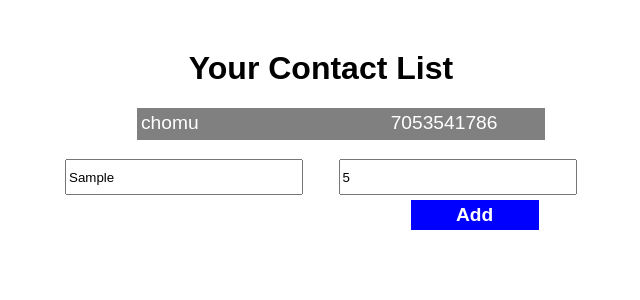
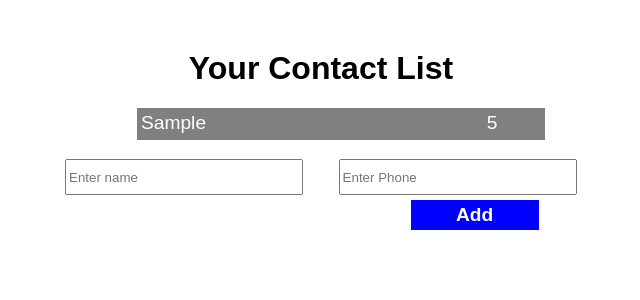
Before and after one commit to A-kashBhatt/contact-list-react, a React (Create React App) app: page / in a window 1280 px wide. Both pictures are taken after typing "Sample", "5" into the empty fields and a click on the button "Add". Shown: the top 300 px of the page, without its empty margins (319-959 px from the left). Built offline with nearby package versions, Linux system fonts and the light colour scheme; the HTML template or start-up script is replaced by a standard one.

Commit message:
Added contact adding functionality using hooks

```diff
--- a/src/App.js
+++ b/src/App.js
@@ -1,4 +1,4 @@
-import { useState } from 'react';
+import { useEffect, useState } from 'react';
 import './App.css';
 
 function App() {
@@ -6,18 +6,23 @@ function App() {
   const [name, setName] = useState('');
   const [contact, setContact] = useState('');
   const [contactList, setContactList] = useState([]);
+
+
   const handleSubmit = (e) => {
     e.preventDefault();
     // console.log(name);
     // console.log(contact);
+    // console.log(typeof contactList);
     contactList.push({
       name,
       contact
-    })
-    setContactList({
+    });
+    setContactList(
       contactList
-    });
-
+    );
+    setName('');
+    setContact('');
+    return;
   }
 
 
@@ -29,28 +34,35 @@ function App() {
       </h1>
       <div className="container">
         <ul type="none" className="contact-list">
-
+          {
+            // console.log(contactList)
+            contactList.map((contactItem) => {
+              return (
                 <li>
                   <div className="details-container">
                     <span>
                       <i className="fa-solid fa-user"></i>
-                chomu
+                      {contactItem.name}
                     </span>
-              <span>7053541786</span>
+                    <span>{contactItem.contact}</span>
                   </div>
 
                   <a href="/delete_contact/?id=<%=i._id%>" className="delete-btn">
                     <i class="fa-sharp fa-solid fa-xmark" ></i>
                   </a>
                 </li>
+              )
+            })
+          }
+
 
         </ul>
       </div>
 
       <form >
         <div className="input-box">
-          <input className="input-name" type="text" placeholder="Enter name" required name="name" onChange={(e) => setName(e.target.value)} />
-          <input className="input-phone" type="number" placeholder="Enter Phone" required name="phone" onChange={(e) => setContact(e.target.value)} />
+          <input className="input-name" type="text" placeholder="Enter name" value={name} required name="name" onChange={(e) => setName(e.target.value)} />
+          <input className="input-phone" type="number" placeholder="Enter Phone" value={contact} required name="phone" onChange={(e) => setContact(e.target.value)} />
         </div>
 
         <button onClick={handleSubmit} className="add-btn" type="submit">Add</button>
```
Lines whose indentation alone changed are shown as unchanged.
